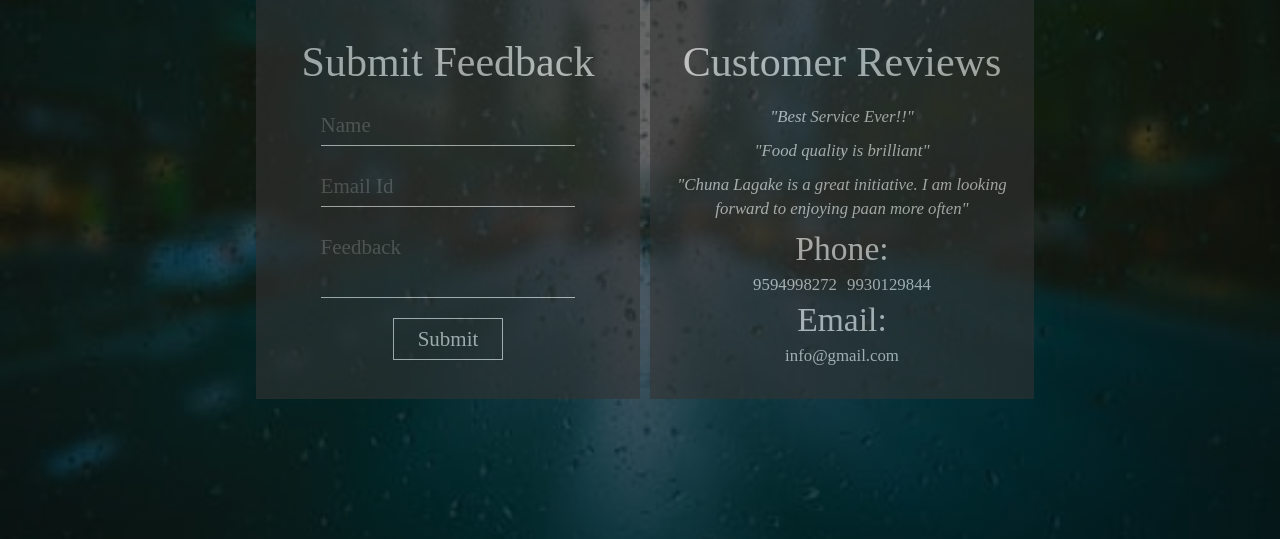
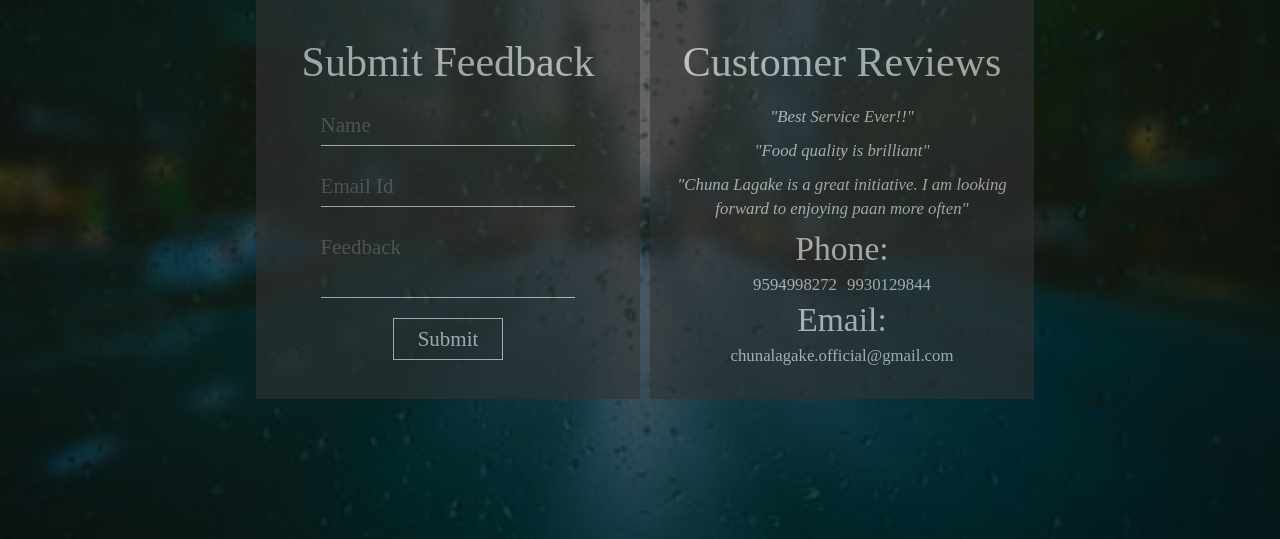
Before and after one commit to Chuna-Lagake/ChunaLagake, a Flask app: page /contact in a window 1280 px wide. Shown: the part 226-765 px from the top of the page. Run offline with Flask 2, Linux system fonts and the light colour scheme; parts of the project's set-up code (start-up, migrations or seed data) failed here and were passed over; some libraries are stand-ins or nearby versions.

Commit message:
Final_Commit

```diff
--- a/chuna_lagake/templates/contact.html
+++ b/chuna_lagake/templates/contact.html
@@ -84,7 +84,7 @@
 					</li>
 					<li>
 						<h3>Email:</h3>
-						<span>info@gmail.com</span>
+						<span>chunalagake.official@gmail.com</span>
 					</li>
 				</ul>
 			</div>
--- a/chuna_lagake/templates/tnc.html
+++ b/chuna_lagake/templates/tnc.html
@@ -6,7 +6,7 @@
 {% endblock %}
 {% block content %}
 		<div class="main-content-1">
-            <h2>Terms and Conditions</h2>
+            <h1>Terms and Conditions</h1>
 			<p class="description">
                 This is the ChunaLagake Team and we regret to inform you that we as such do not have any partnership with any available paan vendors in India as of now and not in the foreseeable future<br>
                 We also regret to inform you that the products mentioned in our Products Page are completely works of our imagination, and we do not condone or endorse the act of eating Paan in any way whatsoever<br>
```
